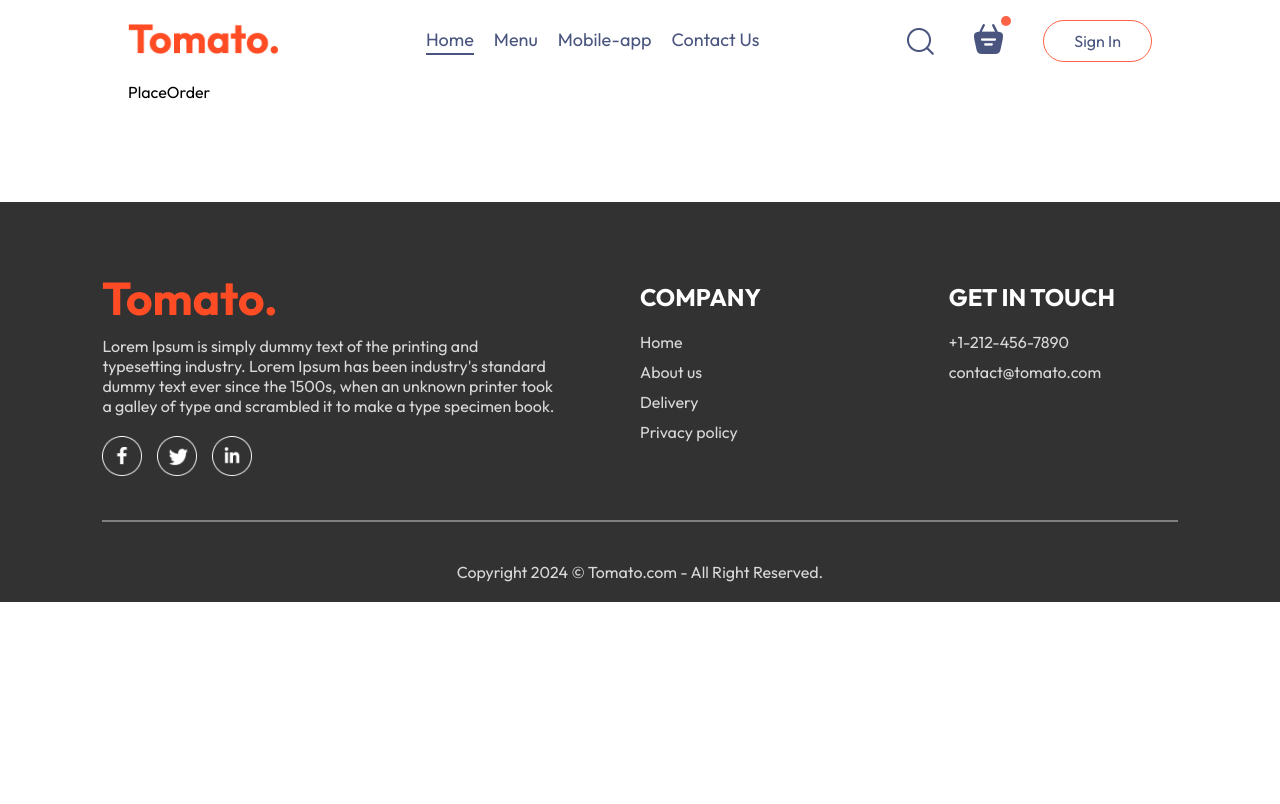
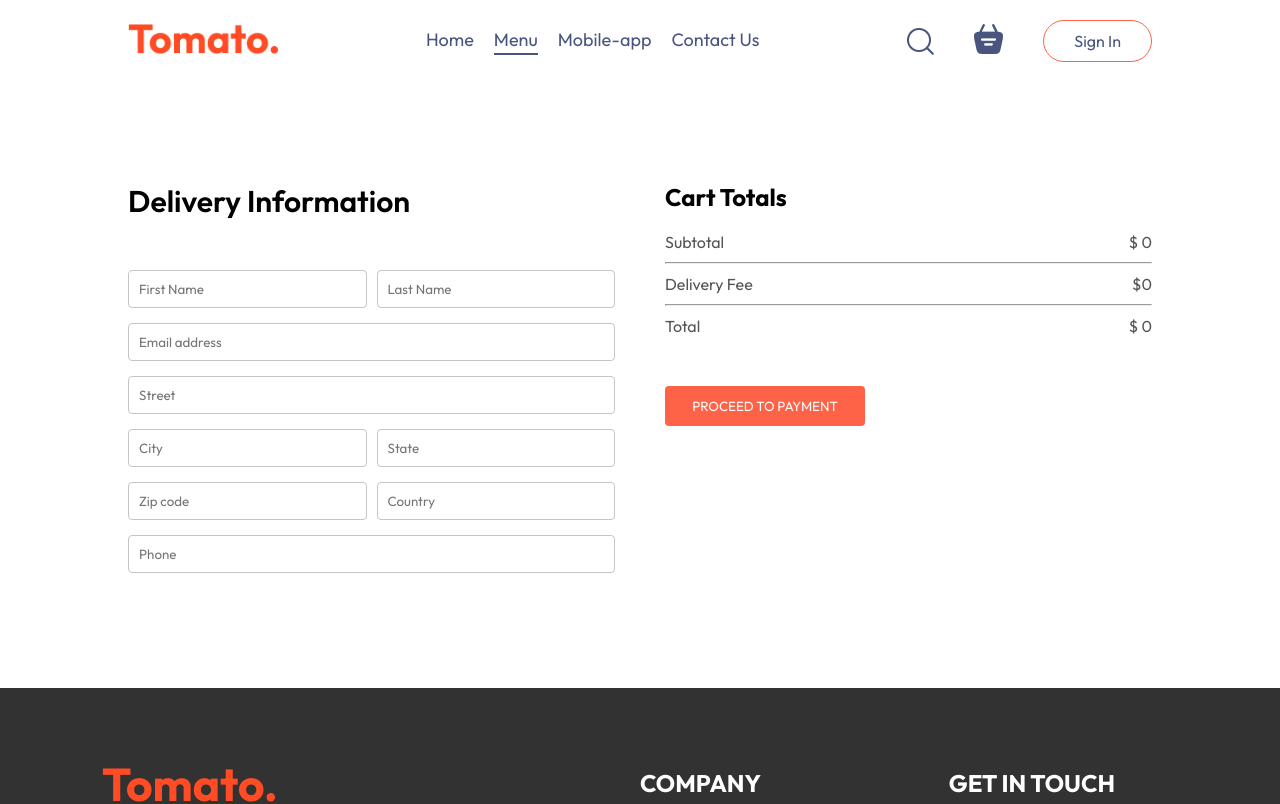
Before and after one commit to mern-stack-dev-project/food-mern-stack-project, a React (Vite) app: page /order in a window 1280 px wide. Shown: the top 804 px of the page. Built offline with nearby package versions, Linux system fonts and the light colour scheme.

Commit message:
create frontend succesfully

```diff
--- a/src/components/Navbar/Navbar.jsx
+++ b/src/components/Navbar/Navbar.jsx
@@ -1,27 +1,29 @@
-import React, { useState } from 'react'
+import React, { useState, useContext } from 'react'
 import './Navbar.css'
 import { assets } from '../../assets/assets'
 import { Link } from 'react-router-dom';
+import { StoreContext } from '../../context/StoreContext';
 
-const Navbar = ({setShowLogin}) => {
+const Navbar = ({ setShowLogin }) => {
+    const [menu, setMenu] = useState("menu");
+    const { getTotalCartAmount } = useContext(StoreContext);
 
-    const [menu,setMenu] = useState("home");
     return (
         <div className='navbar'>
             <Link to='/'><img src={assets.logo} alt="" className="logo" /></Link>
             <ul className="navbar-menu">
-            <Link to='/'onClick={()=>setMenu("home")} className={menu==="home"?"active":""}>Home</Link>
-            <a href='#explore-menu' onClick={()=>setMenu("menu")} className={menu==="menu"?"active":""}>Menu</a>
-            <a href='#app-download' onClick={()=>setMenu("mobile-app")} className={menu==="mobile-app"?"active":""}>Mobile-app</a>
-            <a href='#footer' onClick={()=>setMenu("contact-us")} className={menu==="contact-us"?"active":""}>Contact Us</a>
+                <Link to='/' onClick={() => setMenu("home")} className={menu === "home" ? "active" : ""}>Home</Link>
+                <a href='#explore-menu' onClick={() => setMenu("menu")} className={menu === "menu" ? "active" : ""}>Menu</a>
+                <a href='#app-download' onClick={() => setMenu("mobile-app")} className={menu === "mobile-app" ? "active" : ""}>Mobile-app</a>
+                <a href='#footer' onClick={() => setMenu("contact-us")} className={menu === "contact-us" ? "active" : ""}>Contact Us</a>
             </ul>
             <div className="navbar-right">
                 <img src={assets.search_icon} alt="" />
                 <div className="navbar-search-icon">
                     <Link to='/cart'><img src={assets.basket_icon} alt="" /></Link>
-                <div className="dot"></div>
+                    <div className={getTotalCartAmount() === 0 ? "" : "dot"}></div>
                 </div>
-            <button onClick={()=> setShowLogin(true)}>Sign In</button>
+                <button onClick={() => setShowLogin(true)}>Sign In</button>
             </div>
         </div>
     )
--- a/src/context/StoreContext.jsx
+++ b/src/context/StoreContext.jsx
@@ -24,9 +24,17 @@
     setCartItems((prev) => ({ ...prev, [itemId]: prev[itemId] - 1 }));
   };
 
-  useEffect(() => {
-    console.log(cartItems);
-  }, [cartItems]);
+  const getTotalCartAmount = () => {
+    let totalAmount = 0;
+    for(const item in cartItems)
+    {
+        if (cartItems[item]>0) {
+          let itemInfo = food_list.find((product)=>product._id === item);
+          totalAmount += itemInfo.price * cartItems[item];
+        }
+    }
+    return totalAmount;
+  }
 
   const contextValue = {
     food_list,
@@ -34,6 +42,7 @@
     setCartItems,
     addToCart,
     removeFromCart,
+    getTotalCartAmount
   };
 
   return (
--- a/src/pages/Cart/Cart.css
+++ b/src/pages/Cart/Cart.css
@@ -81,3 +81,11 @@
     color: white;
     border-radius: 4px;
 }
+@media (max-width:750px) {
+    .cart-bottom{
+        flex-direction: column-reverse;
+    }
+    .cart-promocode{
+        justify-content: start;
+    }
+}
--- a/src/pages/Cart/Cart.jsx
+++ b/src/pages/Cart/Cart.jsx
@@ -1,10 +1,14 @@
 import React, { useContext} from 'react'
 import './Cart.css'
 import { StoreContext } from '../../context/StoreContext';
+import { useNavigate } from 'react-router-dom';
 
 const Cart = () => {
 
-  const { cartItems , food_list , removeFromCart } = useContext(StoreContext);
+  const { cartItems , food_list , removeFromCart , getTotalCartAmount } = useContext(StoreContext);
+
+  const navigate = useNavigate();
+
   return (
     <div className='cart'>
       <div className="cart-item">
@@ -43,20 +47,20 @@
         <div>
             <div className='cart-total-details'>
             <p>Subtotal</p>
-            <p>$ {0}</p>
+            <p>$ {getTotalCartAmount()}</p>
             </div>
             <hr />
             <div className='cart-total-details'>
               <p>Delivery Fee</p>
-              <p>{2}</p>
+              <p>${getTotalCartAmount()===0?0:2}</p>
             </div>
             <hr />
             <div className='cart-total-details'>
               <p>Total</p>
-              <p>{0}</p>
+              <p>$ {getTotalCartAmount()===0?0:getTotalCartAmount()+2}</p>
             </div>
             </div>
-            <button>PROCEED TO CHECKOUT</button>
+            <button onClick={() => navigate('/order')}>PROCEED TO CHECKOUT</button>
         </div>
         <div className="cart-promocode">
           <div>
--- a/src/pages/PlaceOrder/PlaceOrder.css
+++ b/src/pages/PlaceOrder/PlaceOrder.css
@@ -0,0 +1,35 @@
+.place-order{
+    display: flex;
+align-items: start;
+justify-content: space-between;
+gap: 50px;
+margin-top: 100px;
+}
+.place-order-left{
+    width: 100%;
+    max-width: max(30%,500px);
+}
+.place-order-left .title{
+    font-size: 30px;
+    font-weight: 600;
+    margin-bottom: 50px;
+}
+.place-order-left input{
+    margin-bottom: 15px;
+    width: 100%;
+    padding: 10px;
+    border: 1px solid #c5c5c5;
+    border-radius: 4px;
+    outline-color: tomato;
+}
+.place-order-left .multi-fields{
+    display: flex;
+    gap: 10px;
+}
+.place-order-right{
+    width: 100%;
+    max-width: max(40%, 500px);
+}
+.place-order .cart-total button{
+    margin-top: 30px;
+}
--- a/src/pages/PlaceOrder/PlaceOrder.jsx
+++ b/src/pages/PlaceOrder/PlaceOrder.jsx
@@ -1,9 +1,54 @@
-import React from 'react'
+import React, { useContext } from 'react'
 import './PlaceOrder.css'
+import { StoreContext } from '../../context/StoreContext'
 
 const PlaceOrder = () => {
+
+  const {getTotalCartAmount} = useContext(StoreContext)
+
   return (
-    <div>PlaceOrder</div>
+    <form className='place-order'>
+      <div className='place-order-left'>
+        <p className='title'>Delivery Information</p>
+        <div className="multi-fields">
+          <input type="text" placeholder='First Name' />
+          <input type="text" placeholder='Last Name' />
+        </div>
+        <input type="email" placeholder='Email address' />
+        <input type="text" placeholder='Street' />
+        <div className="multi-fields">
+          <input type="text" placeholder='City' />
+          <input type="text" placeholder='State' />
+        </div>
+        <div className="multi-fields">
+          <input type="text" placeholder='Zip code' />
+          <input type="text" placeholder='Country' />
+        </div>
+        <input type="text" placeholder='Phone'/>
+      </div>
+      <div className="place-order-right">
+        <div className='cart-total'>
+        <h2>Cart Totals</h2>
+        <div>
+            <div className='cart-total-details'>
+            <p>Subtotal</p>
+            <p>$ {getTotalCartAmount()}</p>
+            </div>
+            <hr />
+            <div className='cart-total-details'>
+              <p>Delivery Fee</p>
+              <p>${getTotalCartAmount()===0?0:2}</p>
+            </div>
+            <hr />
+            <div className='cart-total-details'>
+              <p>Total</p>
+              <p>$ {getTotalCartAmount()===0?0:getTotalCartAmount()+2}</p>
+            </div>
+            </div>
+            <button >PROCEED TO PAYMENT</button>
+        </div>
+      </div>
+    </form>
   )
 }
 
```
Lines whose indentation alone changed are shown as unchanged.
